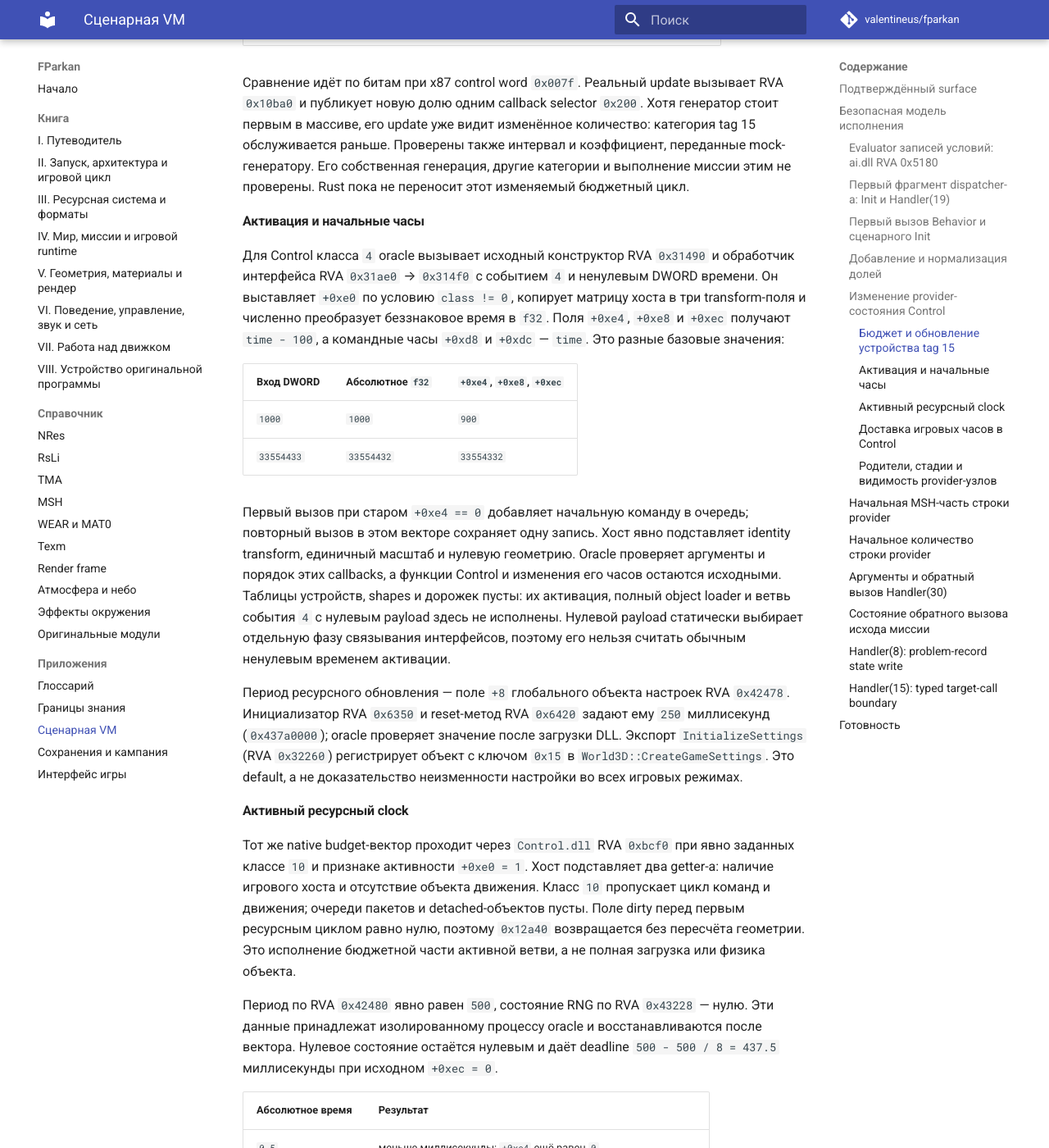
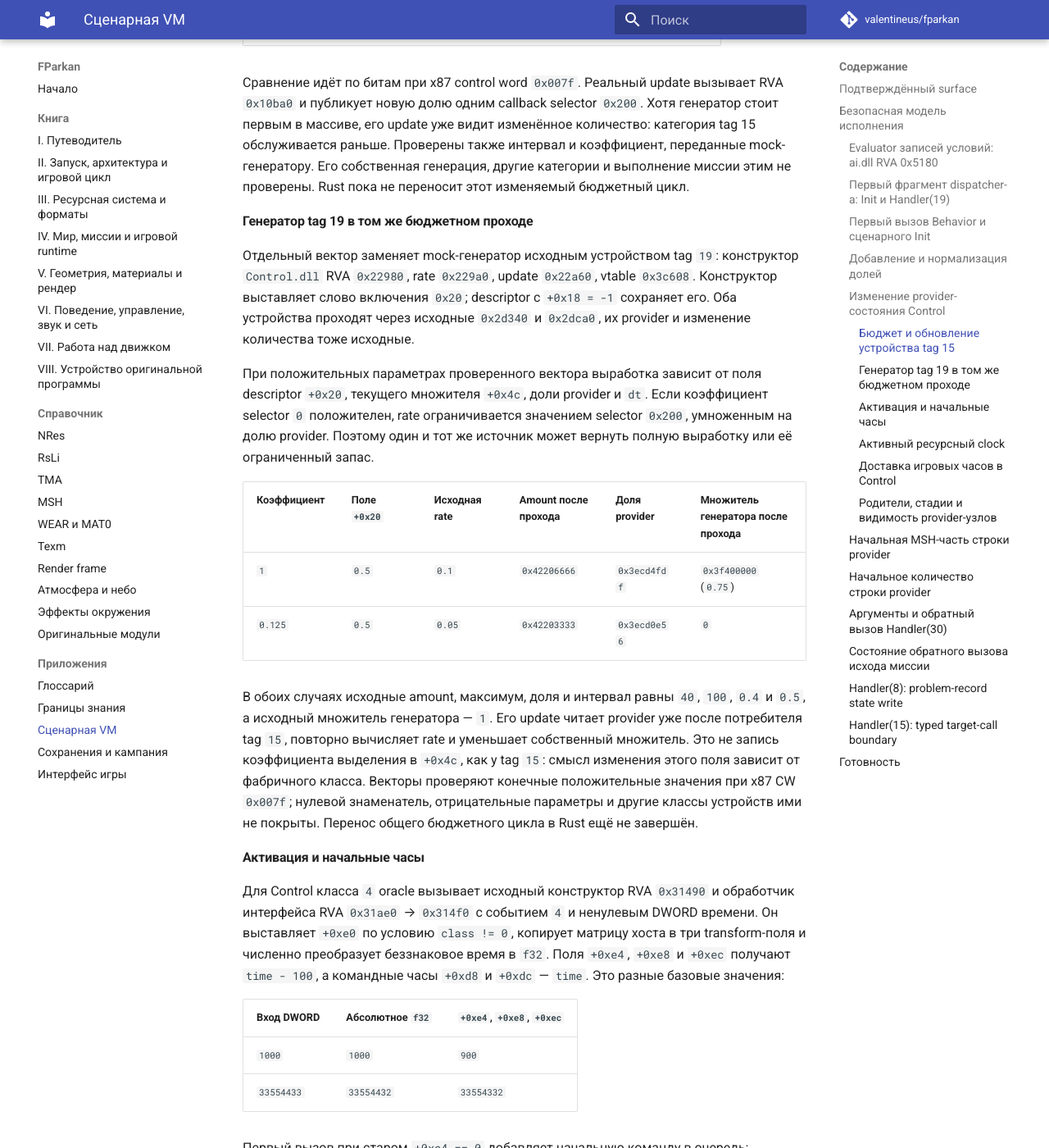
Before and after one commit to valentineus/fparkan, an MkDocs documentation site: the page built from docs/appendices/script-vm.md, in a window 1280 px wide and 1400 px high, scrolled down 15853 px. Shown: the whole window at 82% size. Built offline with MkDocs 1.6.1 and Material for MkDocs 9.7.7, drawn with Linux system fonts in a browser that asks for light colours; comment, search, counter and statistics services are not loaded.

```diff
--- a/docs/appendices/script-vm.md
+++ b/docs/appendices/script-vm.md
@@ -686,6 +686,34 @@ provider getter и изменение количества не подменен
 категории и выполнение миссии этим не проверены.
 Rust пока не переносит этот изменяемый бюджетный цикл.
 
+#### Генератор tag 19 в том же бюджетном проходе
+
+Отдельный вектор заменяет mock-генератор исходным устройством tag `19`:
+конструктор `Control.dll` RVA `0x22980`, rate `0x229a0`, update `0x22a60`,
+vtable `0x3c608`. Конструктор выставляет слово включения `0x20`; descriptor
+с `+0x18 = -1` сохраняет его. Оба устройства проходят через исходные
+`0x2d340` и `0x2dca0`, их provider и изменение количества тоже исходные.
+
+При положительных параметрах проверенного вектора выработка зависит от поля
+descriptor `+0x20`, текущего множителя `+0x4c`, доли provider и `dt`. Если
+коэффициент selector `0` положителен, rate ограничивается значением selector
+`0x200`, умноженным на долю provider. Поэтому один и тот же источник может
+вернуть полную выработку или её ограниченный запас.
+
+| Коэффициент | Поле `+0x20` | Исходная rate | Amount после прохода | Доля provider | Множитель генератора после прохода |
+|---|---|---|---|---|---|
+| `1` | `0.5` | `0.1` | `0x42206666` | `0x3ecd4fdf` | `0x3f400000` (`0.75`) |
+| `0.125` | `0.5` | `0.05` | `0x42203333` | `0x3ecd0e56` | `0` |
+
+В обоих случаях исходные amount, максимум, доля и интервал равны `40`, `100`,
+`0.4` и `0.5`, а исходный множитель генератора — `1`. Его update читает
+provider уже после потребителя tag `15`, повторно вычисляет rate и уменьшает
+собственный множитель. Это не запись коэффициента выделения в `+0x4c`, как у
+tag `15`: смысл изменения этого поля зависит от фабричного класса.
+Векторы проверяют конечные положительные значения при x87 CW `0x007f`;
+нулевой знаменатель, отрицательные параметры и другие классы устройств ими
+не покрыты. Перенос общего бюджетного цикла в Rust ещё не завершён.
+
 #### Активация и начальные часы
 
 Для Control класса `4` oracle вызывает исходный конструктор RVA `0x31490`
```
Also changed, not shown: docs/appendices/knowledge-boundaries.md (+4 -1 lines), 1 other file.
